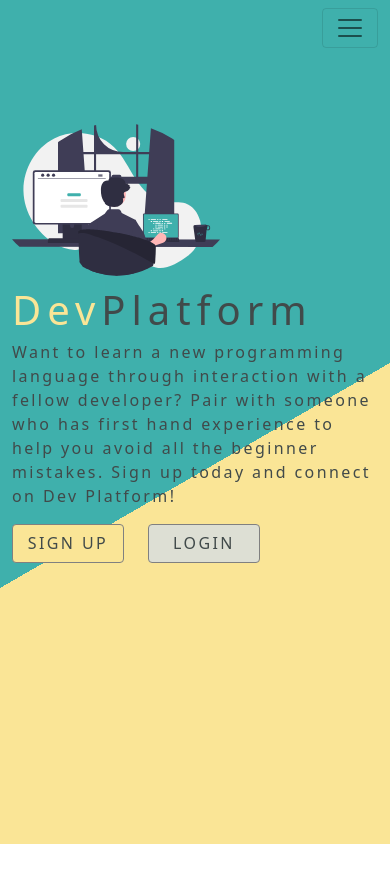
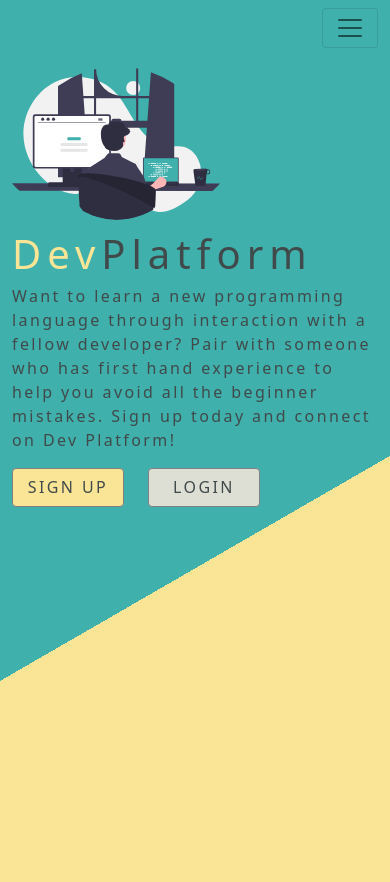
Before and after one commit to parkerjacks/dev_platform_client, a React (Create React App) app: page /navbar1 in a window 390 px wide. Shown: the top 882 px of the page. Before the commit the page ends 844 px from the top, so only its background shows below. Built offline with nearby package versions, Linux system fonts and the light colour scheme.

Commit message:
responsive iphone 5S and galaxy fold

```diff
--- a/src/components/Createprofile.js
+++ b/src/components/Createprofile.js
@@ -4,7 +4,6 @@ import Container from "react-bootstrap/Container";
 import Card from "react-bootstrap/Card";
 import Button from "react-bootstrap/Button";
 import {useState} from 'react'
-//import {Redirect} from 'react-router-dom'
 import { useHistory } from "react-router-dom";
 
 
@@ -18,12 +17,10 @@ const Createprofile = () => {
     const reader = new FileReader();
     reader.addEventListener("load", () => {
       setProfilePic(reader.result);
-      //localStorage.setItem("profile-pic", reader.result)
     })
     reader.readAsDataURL(e.target.files[0]);
   }
 
-  //console.log(profilePic);
 
   const _handleSubmit = (e) => {
     e.preventDefault();
@@ -59,7 +56,7 @@ const Createprofile = () => {
       userImg: profilePic
     };
 
-    localStorage.setItem('profilePic', e.target.pic.value)
+    //localStorage.setItem('profilePic', e.target.pic.value)
     //console.log(e.target.pic.value);
 
     fetch(`http://localhost:3001/user/${localStorage.getItem('username')}/profile/create`, {
@@ -82,13 +79,6 @@ const Createprofile = () => {
           }
         })
   };
-
-
- /*  if(created){
-      return(
-          <Redirect to='/profile' />
-      )
-  } */
 
   return (
     <div>
--- a/src/styles/Navbar.css
+++ b/src/styles/Navbar.css
@@ -1,14 +1,7 @@
-
-/* Orig CSS */
-    /* .banner{
-        margin-top: 50px;
-    }  */
-
-
 
 /* Entire Page */
     .main {
-        height: 100vh;
+        height: 120vh;
         background: rgb(63,176,172);
         background: linear-gradient(150deg, rgba(63,176,172,1) 55%, rgba(250,229,150,1) 55%);
     }
@@ -80,21 +73,32 @@
 
 /* Media Queries for Responsive Design */
 
+     /* 280px min-width */
+     @media screen and (min-width: 280px) {
+        .txtIconContainer {
+            margin-top: 2.5em;
+        }
+
+        .mainHeading {
+            font-size: 2.2em;
+        }
+
+        #homeImg {
+            height: 10em;
+            width: 13em;
+        }
+    }
+
+
     /* 320px min-width */
         @media screen and (min-width: 320px) {
             .txtIconContainer {
-                margin-top: 4em;
+                margin-top: 0.5em;
             }
 
             .mainHeading {
                 font-size: 2.5em;
             }
-
-            #homeImg {
-                height: 10em;
-                width: 13em;
-            }
-
         }
 
 
@@ -182,10 +186,37 @@
         }
 
 
+    /* 1024px min-width, 1366px min-height (iPad Pro)  */
+        @media screen and (min-width: 1024px) and (min-height: 1366px) {
+            .txtIconContainer {
+                margin-top: 5.5em;
+            }
+
+            .navbar-light .navbar-nav .nav-link {
+                font-size: 1.25em;
+            }
+
+            .mainHeading {
+                font-size: 3.55em;
+            }
+
+            .descriptionText {
+                font-size: 1.25em;
+            }
+
+            .btn-primary {
+                font-size: 1.25em !important;
+            }
+
+            #homeImg {
+                height: 26em;
+                width: 33.5em;
+            }
+        }
+
+
     /* 1200px min-width */
         @media screen and (min-width: 1200px) {
-
-
             .navbar-light .navbar-nav .nav-link {
                 font-size: 1.3em;
             }
```
Also changed, not shown: src/components/Login.js (+1 -7 lines).
